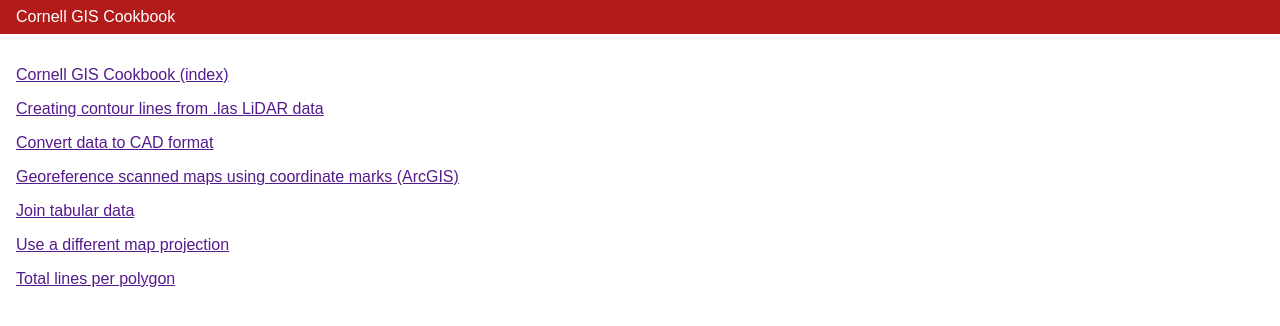
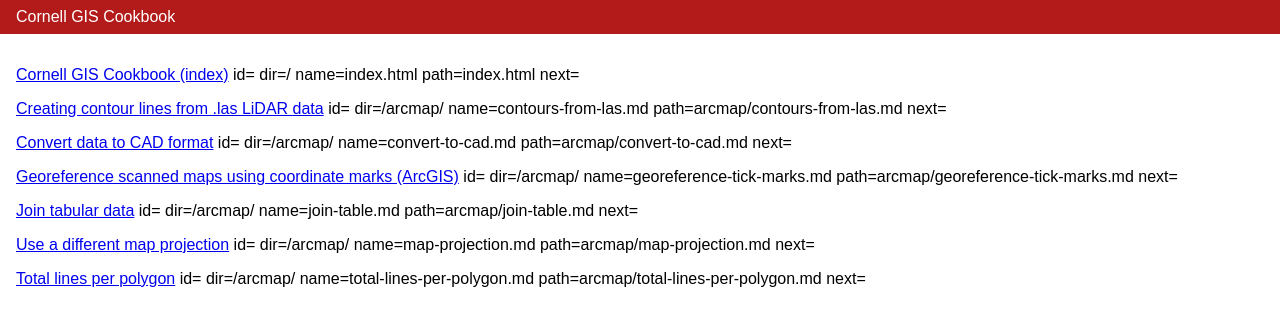
Before and after one commit to cornell-gis/gis-cookbook, a Jekyll site: the page built from index.html, in a window 1280 px wide. Shown: the top 326 px of the page. Built offline with Jekyll 4.4.1, drawn with Linux system fonts in a browser that asks for light colours.

Commit message:
Update index.html

```diff
--- a/index.html
+++ b/index.html
@@ -3,6 +3,6 @@
 title: Cornell GIS Cookbook (index)
 ---
 
-{% for page in site.pages %}
-<p><a href="{{page.id}}">{{page.title}}</a></p>
+{% for p in site.pages %}
+<p><a href="{{p.name}}">{{p.title}}</a> id={{p.id}} dir={{p.dir}} name={{p.name}} path={{p.path}} next={{p.next}}</p>
 {% endfor %}
```
